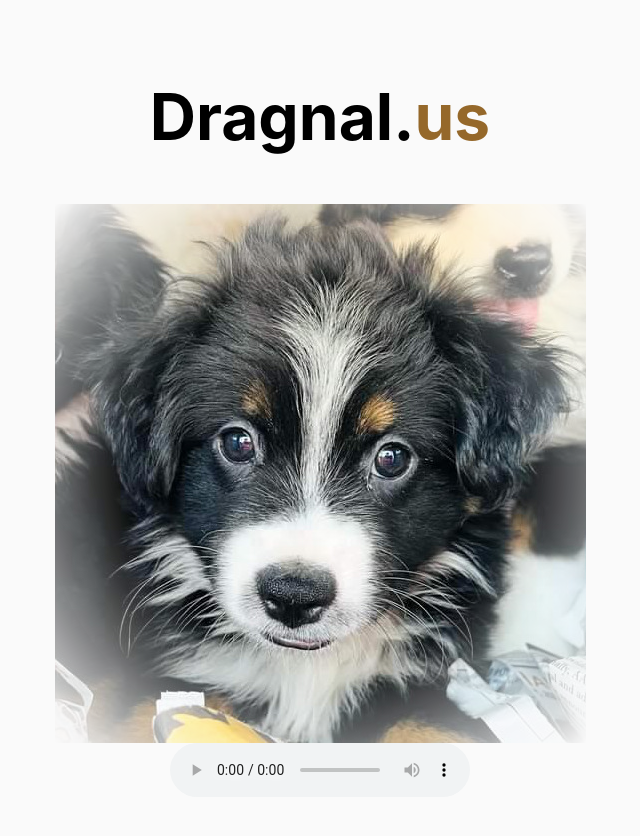
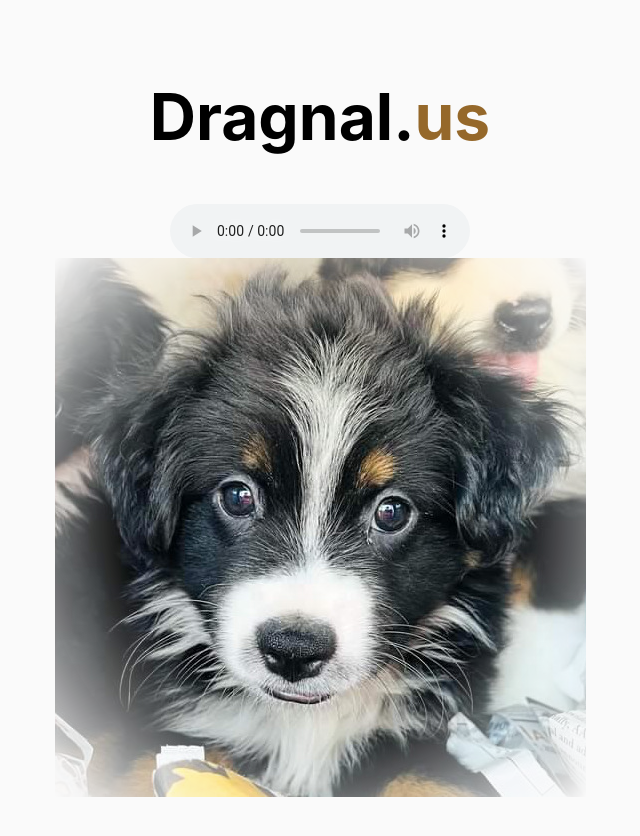
Before and after one commit to crtaylor243/dragnalus, a Next.js app: page / in a window 1280 px wide. Shown: the top 836 px of the page, without its empty margins (320-960 px from the left). Built offline with nearby package versions, Linux system fonts and the light colour scheme.

Commit message:
relocate audio controls

```diff
--- a/pages/index.js
+++ b/pages/index.js
@@ -13,16 +13,12 @@ export default function Home() {
           Dragnal.<a href="https://nextjs.org">us</a>
         </h1>
 
-        <img src="/drag.jpg" alt="drag" className="logo"  />
-        {/* <img src="/unwound.jpg" alt="drag" className="logo"  /> */}
-
-        <div>
         <audio controls>
           <source src="dragnalus_unwound.mp3" type="audio/mp3"/>
         Your browser does not support the audio element.
         </audio>
 
-        </div>
+        <img src="/drag.jpg" alt="drag" className="logo"/>
 
 
         {/* <p className="description">
```
